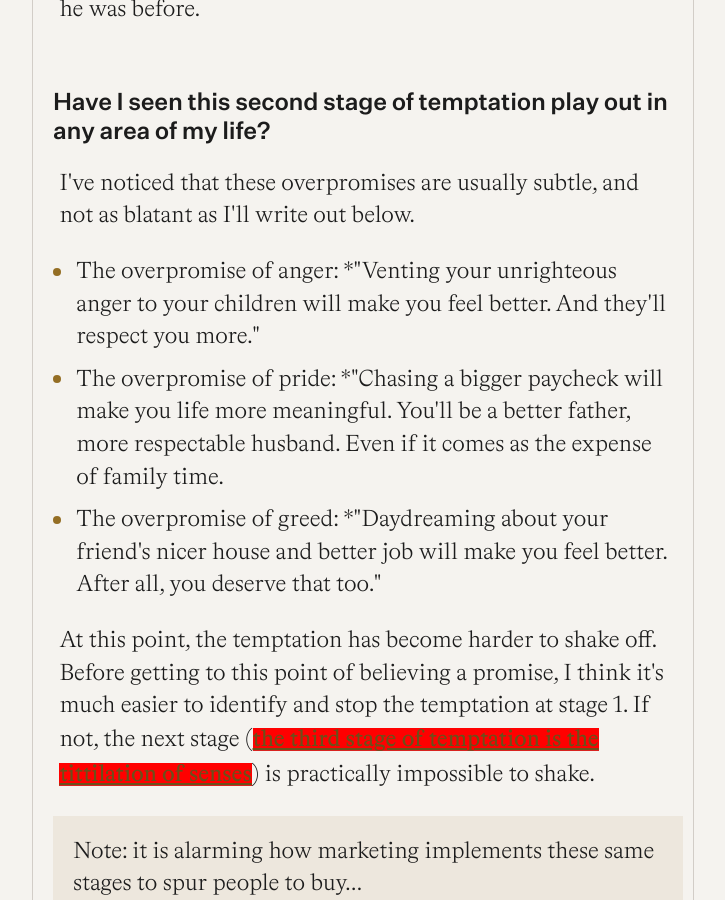
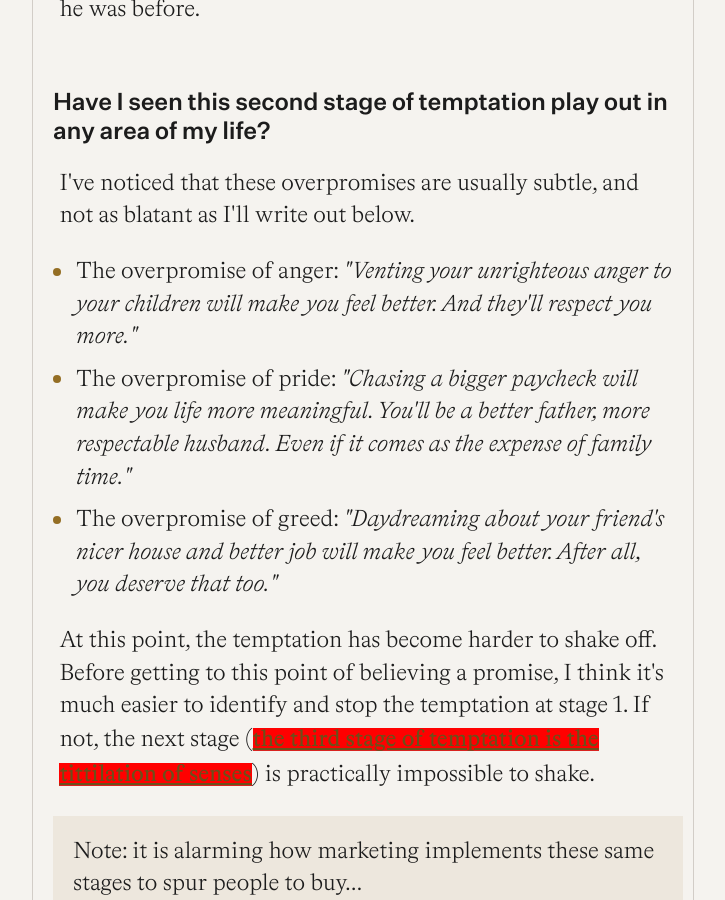
Before and after one commit to jsantiago611/digital-garden-master, a Jekyll site: the page built from _posts/2022-04-14-temptation-stage-2.md, in a window 1280 px wide and 900 px high, scrolled down 1102 px. Shown: the whole window, without its empty margins (277-1002 px from the left). Built offline with Jekyll 4.4.1, drawn with Linux system fonts in a browser that asks for light colours.

```diff
--- a/_posts/2022-04-14-temptation-stage-2.md
+++ b/_posts/2022-04-14-temptation-stage-2.md
@@ -15,9 +15,9 @@ Keller says that *"the woman says, literally, 'I looked for you only' (verse 15)
 
 I've noticed that these overpromises are usually subtle, and not as blatant as I'll write out below.
 
-- The overpromise of anger: *"Venting your unrighteous anger to your children will make you feel better. And they'll respect you more."
-- The overpromise of pride: *"Chasing a bigger paycheck will make you life more meaningful. You'll be a better father, more respectable husband. Even if it comes as the expense of family time.
-- The overpromise of greed: *"Daydreaming about your friend's nicer house and better job will make you feel better. After all, you deserve that too."
+- The overpromise of anger: *"Venting your unrighteous anger to your children will make you feel better. And they'll respect you more."*
+- The overpromise of pride: *"Chasing a bigger paycheck will make you life more meaningful. You'll be a better father, more respectable husband. Even if it comes as the expense of family time."*
+- The overpromise of greed: *"Daydreaming about your friend's nicer house and better job will make you feel better. After all, you deserve that too."*
 
 At this point, the temptation has become harder to shake off. Before getting to this point of believing a promise, I think it's much easier to identify and stop the temptation at stage 1. If not, the next stage ([[the third stage of temptation is the tittilation of senses]]) is practically impossible to shake.
 
```
